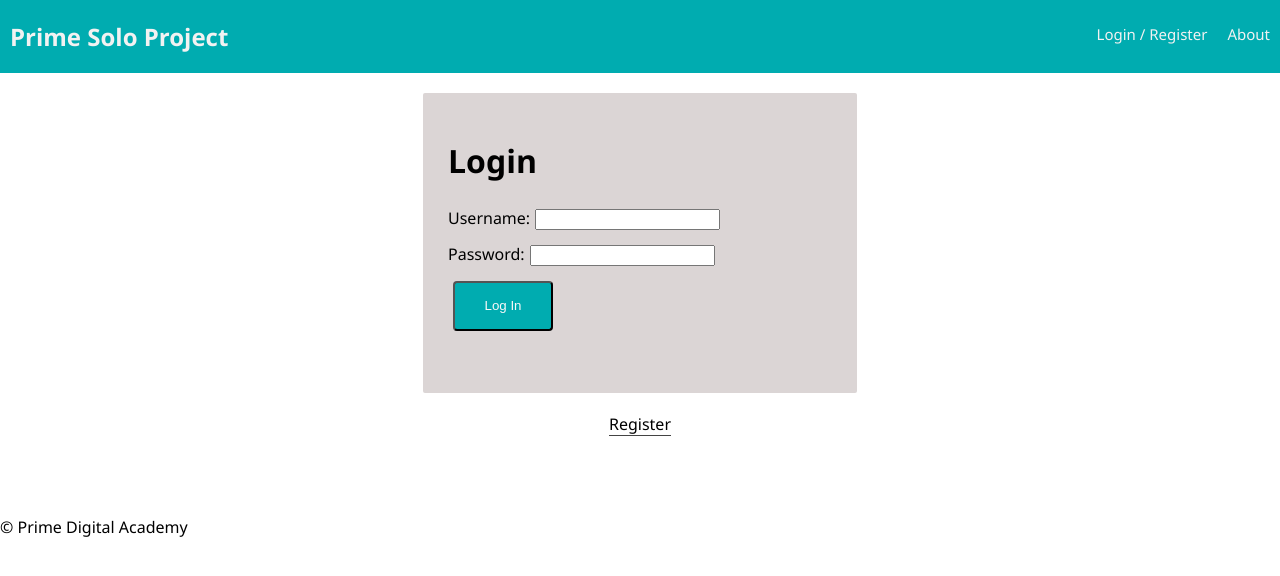
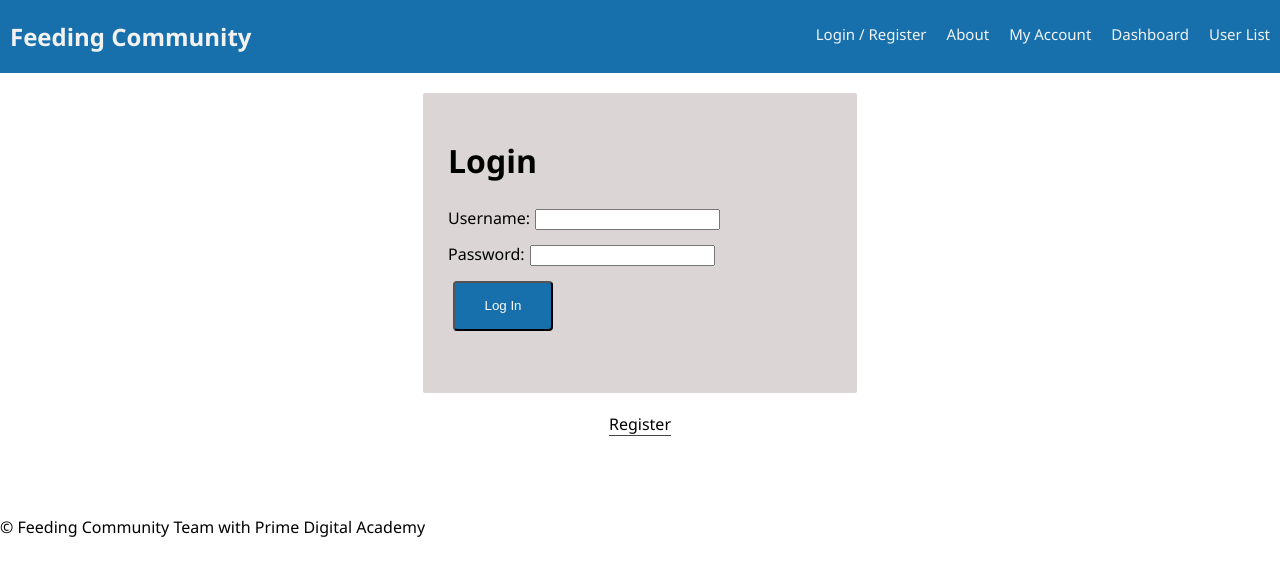
Before and after one commit to SylvieStraum/Feeding-Community, a React (Create React App) app: page /#/home in a window 1280 px wide. Shown: the top 576 px of the page. Built offline with nearby package versions, Linux system fonts and the light colour scheme; no server answers.

Commit message:
added account view, admin list, and dashboard components

```diff
--- /dev/null
+++ b/src/components/AdminDashboard/AdminDashboard.js
@@ -0,0 +1,18 @@
+import React, { Component } from 'react';
+
+class AdminDashboard extends Component {
+    // Renders the entire AdminDashboard on the DOM
+    render() {
+        return (
+            <div className="AdminDashboard">
+                <div>
+                    <h2>Admin Dashboard 7/20/20</h2>
+                </div>
+
+
+            </div>
+        );//end return
+    }//end render
+}//end class
+
+export default AdminDashboard;
--- /dev/null
+++ b/src/components/AdminList/AdminList.js
@@ -0,0 +1,14 @@
+import React, { Component } from 'react';
+
+class AdminList extends Component {
+  // Renders the entire AdminList on the DOM
+  render() {
+    return (
+      <div className="AdminList">
+        <p>AdminList</p>
+      </div>
+    );//end return
+  }//end render
+}//end class
+
+export default AdminList;
--- a/src/components/App/App.css
+++ b/src/components/App/App.css
@@ -23,7 +23,7 @@ input {
 }
 
 .log-in, .log-out, .register {
-  background-color: #00acb0;
+  background-color: #1770ac;
   border-radius: 4px;
   color: #f8f8f8;
   min-height: 50px;
@@ -33,7 +33,7 @@ input {
 }
 
 .log-in:hover, .log-out:hover, .register:hover {
-  background-color: #008183;
+  background-color: #0f5f94;
 }
 
 /* This line makes the "Register" and "Login" buttons look like links */
--- a/src/components/App/App.js
+++ b/src/components/App/App.js
@@ -1,4 +1,4 @@
-import React, {Component} from 'react';
+import React, { Component } from 'react';
 import {
   HashRouter as Router,
   Route,
@@ -6,7 +6,7 @@ import {
   Switch,
 } from 'react-router-dom';
 
-import {connect} from 'react-redux';
+import { connect } from 'react-redux';
 
 import Nav from '../Nav/Nav';
 import Footer from '../Footer/Footer';
@@ -18,10 +18,13 @@ import UserPage from '../UserPage/UserPage';
 import InfoPage from '../InfoPage/InfoPage';
 
 import './App.css';
+import AdminList from '../AdminList/AdminList';
+import AdminDashboard from '../AdminDashboard/AdminDashboard';
+import UserAccountView from '../UserAccountView/UserAccountView';
 
 class App extends Component {
-  componentDidMount () {
-    this.props.dispatch({type: 'FETCH_USER'})
+  componentDidMount() {
+    this.props.dispatch({ type: 'FETCH_USER' })
   }
 
   render() {
@@ -55,13 +58,29 @@ class App extends Component {
               path="/info"
               component={InfoPage}
             />
+            <Route
+              exact
+              path="/userAccount"
+              component={UserAccountView}
+            />
+            <Route
+              exact
+              path="/userList"
+              component={AdminList}
+            />
+            <Route
+              exact
+              path="/dashboard"
+              component={AdminDashboard}
+            />
             {/* If none of the other routes matched, we will show a 404. */}
             <Route render={() => <h1>404</h1>} />
           </Switch>
           <Footer />
         </div>
       </Router>
-  )}
+    )
+  }
 }
 
 export default connect()(App);
--- a/src/components/Footer/Footer.js
+++ b/src/components/Footer/Footer.js
@@ -8,7 +8,7 @@ import './Footer.css'
 
 const Footer = () => (
   <footer>
-    &copy; Prime Digital Academy
+    &copy; Feeding Community Team with Prime Digital Academy
   </footer>
 );
 
--- a/src/components/Nav/Nav.css
+++ b/src/components/Nav/Nav.css
@@ -8,13 +8,13 @@
 
 .nav {
   overflow: hidden;
-  background-color: #00acb0;
+  background-color: #1770ac;
 }
 
 .nav-link {
   float: left;
   color: #f2f2f2;
-  background-color: #00acb0;
+  background-color: #1770ac;
   text-align: center;
   padding: 24px 10px;
   text-decoration: none;
@@ -28,7 +28,7 @@
 }
 
 .nav-link:hover {
-  background-color: #008183;
+  background-color: #0f5f94;
 }
 
 .nav-right {
--- a/src/components/Nav/Nav.js
+++ b/src/components/Nav/Nav.js
@@ -7,7 +7,7 @@ import './Nav.css';
 const Nav = (props) => (
   <div className="nav">
     <Link to="/home">
-      <h2 className="nav-title">Prime Solo Project</h2>
+      <h2 className="nav-title">Feeding Community</h2>
     </Link>
     <div className="nav-right">
       <Link className="nav-link" to="/home">
@@ -29,6 +29,15 @@ const Nav = (props) => (
       <Link className="nav-link" to="/about">
         About
       </Link>
+      <Link className="nav-link" to="/userAccount">
+        My Account
+      </Link>
+      <Link className="nav-link" to="/dashboard">
+        Dashboard
+      </Link>
+      <Link className="nav-link" to="/userList">
+        User List
+      </Link>
     </div>
   </div>
 );
--- /dev/null
+++ b/src/components/UserAccountView/UserAccountView.js
@@ -0,0 +1,20 @@
+import React, { Component } from 'react';
+
+class UserAccountView extends Component {
+    // Renders the entire UserAccountView on the DOM
+    render() {
+        return (
+            <div className="UserAccountView">
+                <div>
+                    <h2>Your Account</h2>
+                </div>
+                <p>Name: </p>
+                <p>Email: </p>
+
+
+            </div>
+        );//end return
+    }//end render
+}//end class
+
+export default UserAccountView;
```
